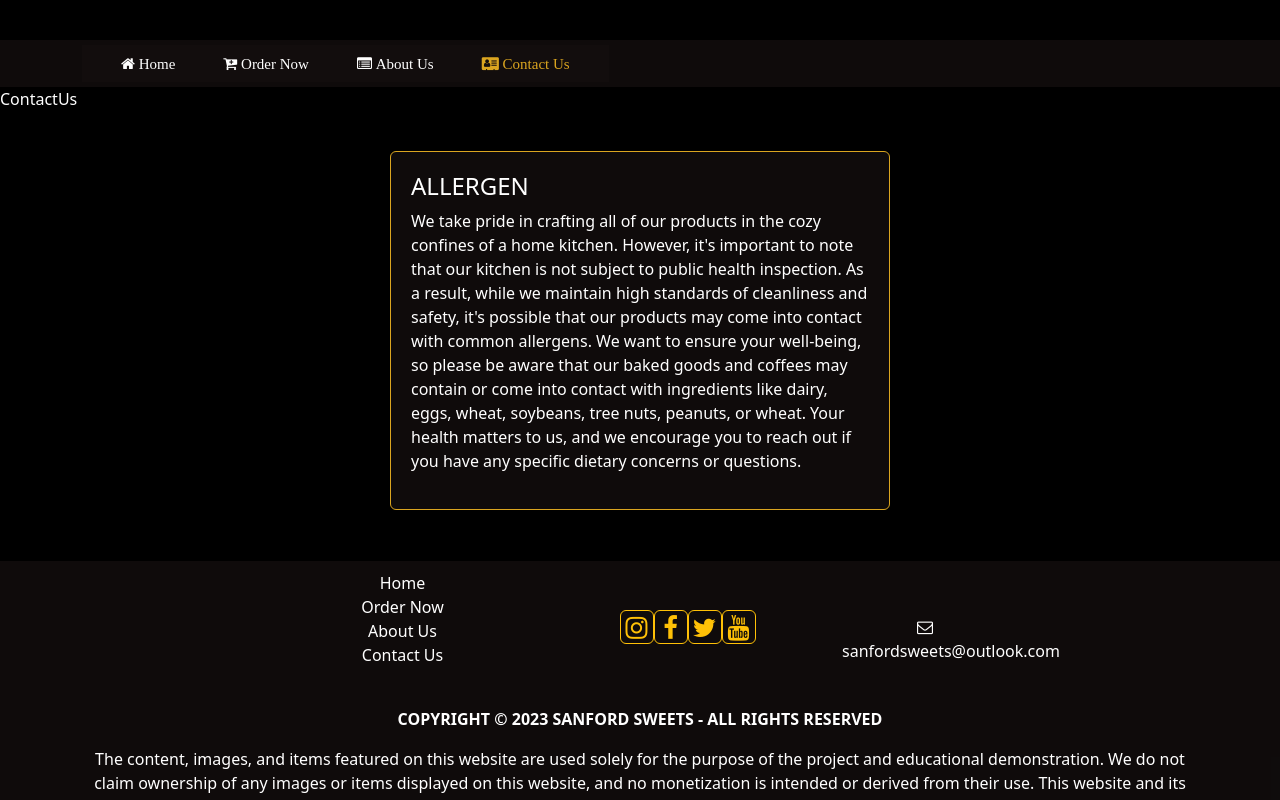
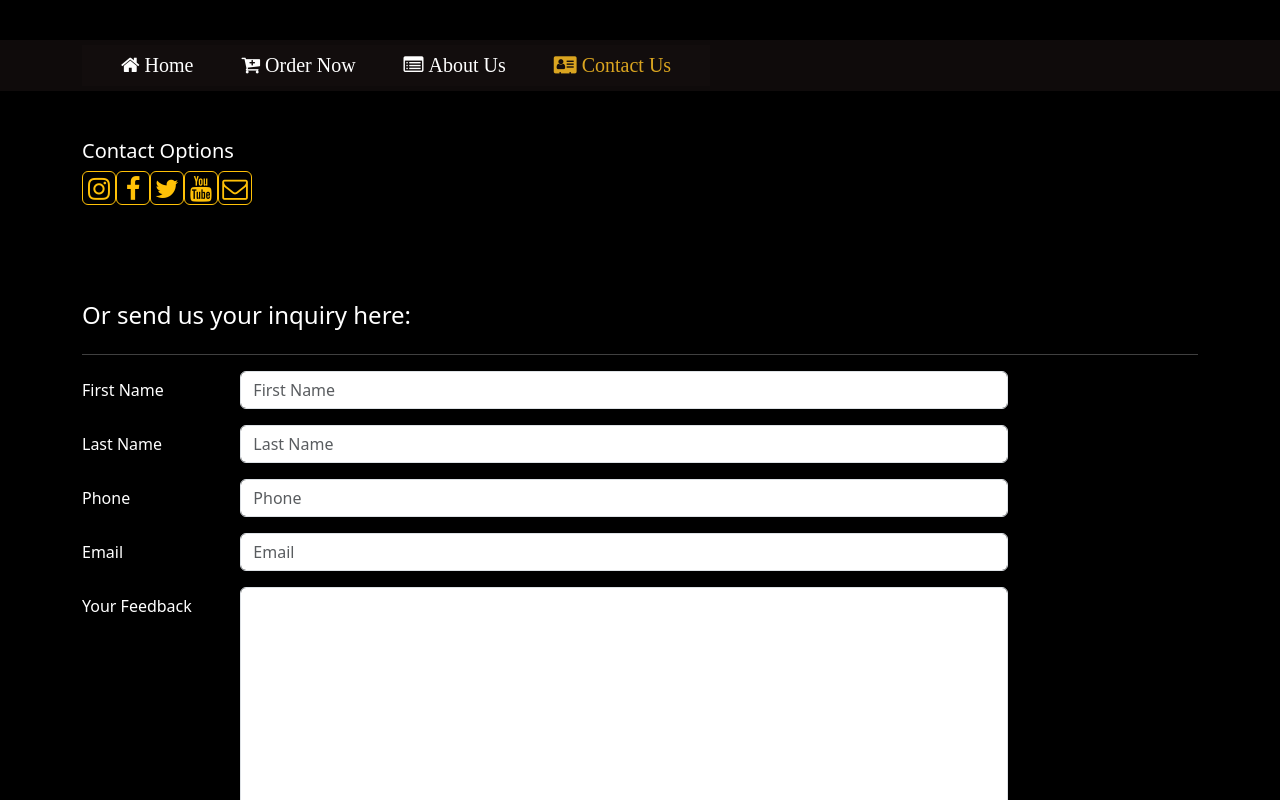
Before and after one commit to hazeljpw/Sanford-Sweets-React, a React (Create React App) app: page /contact in a window 1280 px wide. Shown: the part 260-1060 px from the top of the page. Built offline with nearby package versions, Linux system fonts and the light colour scheme.

Commit message:
Contact Page initialized

```diff
--- a/package.json
+++ b/package.json
@@ -10,6 +10,7 @@
     "@testing-library/user-event": "^13.5.0",
     "bootstrap": "^5.3.0",
     "bootstrap-social": "^5.1.1",
+    "formik": "^2.4.3",
     "react": "^18.2.0",
     "react-bootstrap": "^2.8.0",
     "react-dom": "^18.2.0",
--- a/src/App.css
+++ b/src/App.css
@@ -17,7 +17,7 @@
 .custom-navbar .navbar-brand,
 .custom-navbar .nav-link {
   color: white;
-  font-size: 15px;
+  font-size: 20px;
 }
 
 .custom-navbar .nav-link:hover,
--- /dev/null
+++ b/src/features/ContactForm.js
@@ -0,0 +1,112 @@
+import { Button, Label, Col, FormGroup } from 'reactstrap';
+import { Formik, Field, Form, ErrorMessage } from 'formik';
+import { validateContactForm } from '../utils/validateContactForm';
+
+const ContactForm = () => {
+    const handleSubmit = (values, { resetForm }) => {
+        console.log('form values:', values);
+        console.log('in JSON format:', JSON.stringify(values));
+        resetForm();
+    };
+
+    return (
+        <Formik
+            initialValues={{
+                firstName: '',
+                lastName: '',
+                phoneNum: '',
+                email: '',
+                agree: false,
+                contacType: 'By Phone',
+                feedback: ''
+            }}
+            onSubmit={handleSubmit}
+            validate={validateContactForm}
+        >
+            <Form>
+                <FormGroup row>
+                    <Label htmlFor='firstName' md='2'>
+                        First Name
+                    </Label>
+                    <Col md='10'>
+                        <Field
+                            name='firstName'
+                            placeholder='First Name'
+                            className='form-control'
+                        />
+                        <ErrorMessage name='firstName'>
+                            {(msg) => <p className='text-danger'>{msg}</p>}
+                        </ErrorMessage>
+                    </Col>
+                </FormGroup>
+                <FormGroup row>
+                    <Label htmlFor='lastName' md='2'>
+                        Last Name
+                    </Label>
+                    <Col md='10'>
+                        <Field
+                            name='lastName'
+                            placeholder='Last Name'
+                            className='form-control'
+                        />
+                        <ErrorMessage name='lastName'>
+                            {(msg) => <p className='text-danger'>{msg}</p>}
+                        </ErrorMessage>
+                    </Col>
+                </FormGroup>
+                <FormGroup row>
+                    <Label htmlFor='phoneNum' md='2'>
+                        Phone
+                    </Label>
+                    <Col md='10'>
+                        <Field
+                            name='phoneNum'
+                            placeholder='Phone'
+                            className='form-control'
+                        />
+                        <ErrorMessage name='phoneNum'>
+                            {(msg) => <p className='text-danger'>{msg}</p>}
+                        </ErrorMessage>
+                    </Col>
+                </FormGroup>
+                <FormGroup row>
+                    <Label htmlFor='email' md='2'>
+                        Email
+                    </Label>
+                    <Col md='10'>
+                        <Field
+                            name='email'
+                            placeholder='Email'
+                            className='form-control'
+                        />
+                        <ErrorMessage name='email'>
+                            {(msg) => <p className='text-danger'>{msg}</p>}
+                        </ErrorMessage>
+                    </Col>
+                </FormGroup>
+                <FormGroup row>
+                   <Label htmlFor='feedback' md='2'>
+                        Your Feedback
+                    </Label>
+                    <Col md='10'>
+                        <Field
+                            name='feedback'
+                            as='textarea'
+                            rows='12'
+                            className='form-control'
+                        />
+                    </Col>
+                </FormGroup>
+                <FormGroup row>
+                    <Col md={{ size: 10, offset: 2 }}>
+                        <Button type='submit' color='outline-warning'>
+                            SEND
+                        </Button>
+                    </Col>
+                </FormGroup>
+            </Form>
+        </Formik>
+    );
+};
+
+export default ContactForm;
--- /dev/null
+++ b/src/features/ContactOptions.js
@@ -0,0 +1,31 @@
+import { Container } from "reactstrap";
+
+function ContactOptions () {
+    return (
+        <>
+            <div className="row row-content mt-5 mb-5 text-white">
+                <div className="ml-5 mb-5">
+                    <h5>Contact Options</h5>
+                    <div>
+                        <a className='btn btn-social-icon btn-outline-warning mr-5' href='http://instagram.com/'>
+                            <i className='fa fa-instagram' />
+                        </a>
+                        <a className='btn btn-social-icon btn-outline-warning mr-2' href='http://www.facebook.com/'>
+                            <i className='fa fa-facebook' />
+                        </a>
+                        <a className='btn btn-social-icon btn-outline-warning mr-2' href='http://twitter.com/'>
+                            <i className='fa fa-twitter' />
+                        </a>
+                        <a className='btn btn-social-icon btn-outline-warning' href='http://youtube.com/'>
+                            <i className='fa fa-youtube' />
+                        </a>
+                        <a className='btn btn-social-icon btn-outline-warning' href="mailto:campsites@nucamp.co">
+                            <i className="fa fa-envelope-o"/>
+                        </a>
+                    </div>
+                </div>
+            </div>
+        </>
+    );
+}
+export default ContactOptions;
--- a/src/pages/ContactUs..js
+++ b/src/pages/ContactUs..js
@@ -1,5 +1,31 @@
+import ContactOptions from "../features/ContactOptions";
+import ContactForm from "../features/ContactForm";
+import { Container, Row, Col } from "reactstrap";
+
 const ContactUs = () => {
-    return <div>ContactUs</div>
+    return (
+        <Container>
+
+        <Row className='row-content align-items-center'>
+            <Col sm='4'>
+                <ContactOptions/>
+            </Col>
+        </Row>
+
+        <Row className='row-content'>
+        <Col>
+            <h4>Or send us your inquiry here:</h4>
+            </Col>
+            <Col xs='12'>
+                <hr />
+            </Col>
+
+            <Col md='10'>
+                <ContactForm />
+            </Col>
+        </Row>
+    </Container>
+    )
 }
 
 export default ContactUs;
--- /dev/null
+++ b/src/utils/validateContactForm.js
@@ -0,0 +1,32 @@
+export const validateContactForm = (values) => {
+    const errors = {};
+
+    if (!values.firstName) {
+        errors.firstName = 'Required';
+    } else if (values.firstName.length < 2 ) {
+        errors.firstName = 'Must be at least 2 characters.';
+    } else if (values.firstName.length > 15 ) {
+        errors.firstName = 'Must be 15 characters or less';
+    }
+
+    if (!values.lastName) {
+        errors.lastName = 'Required';
+    } else if (values.lastName.length < 2 ) {
+        errors.lastName = 'Must be at least 2 characters.';
+    } else if (values.lastName.length > 15 ) {
+        errors.lastName = 'Must be 15 characters or less';
+    }
+
+    const reg =/^\d+$/;
+    if (!reg.test(values.phoneNum)) {
+        errors.phoneNum = 'The phone number should contain only numbers.';
+    } else if (values.phoneNum.length !== 10) {
+    errors.phoneNum = 'The phone number should be 10 digits long.';
+    }
+
+    if (!values.email.includes('@')) {
+        errors.email = 'Email should contain a @';
+    }
+
+    return errors;
+};
```
Also changed, not shown: 1 other file (tests, documents, lock files or other folders).
